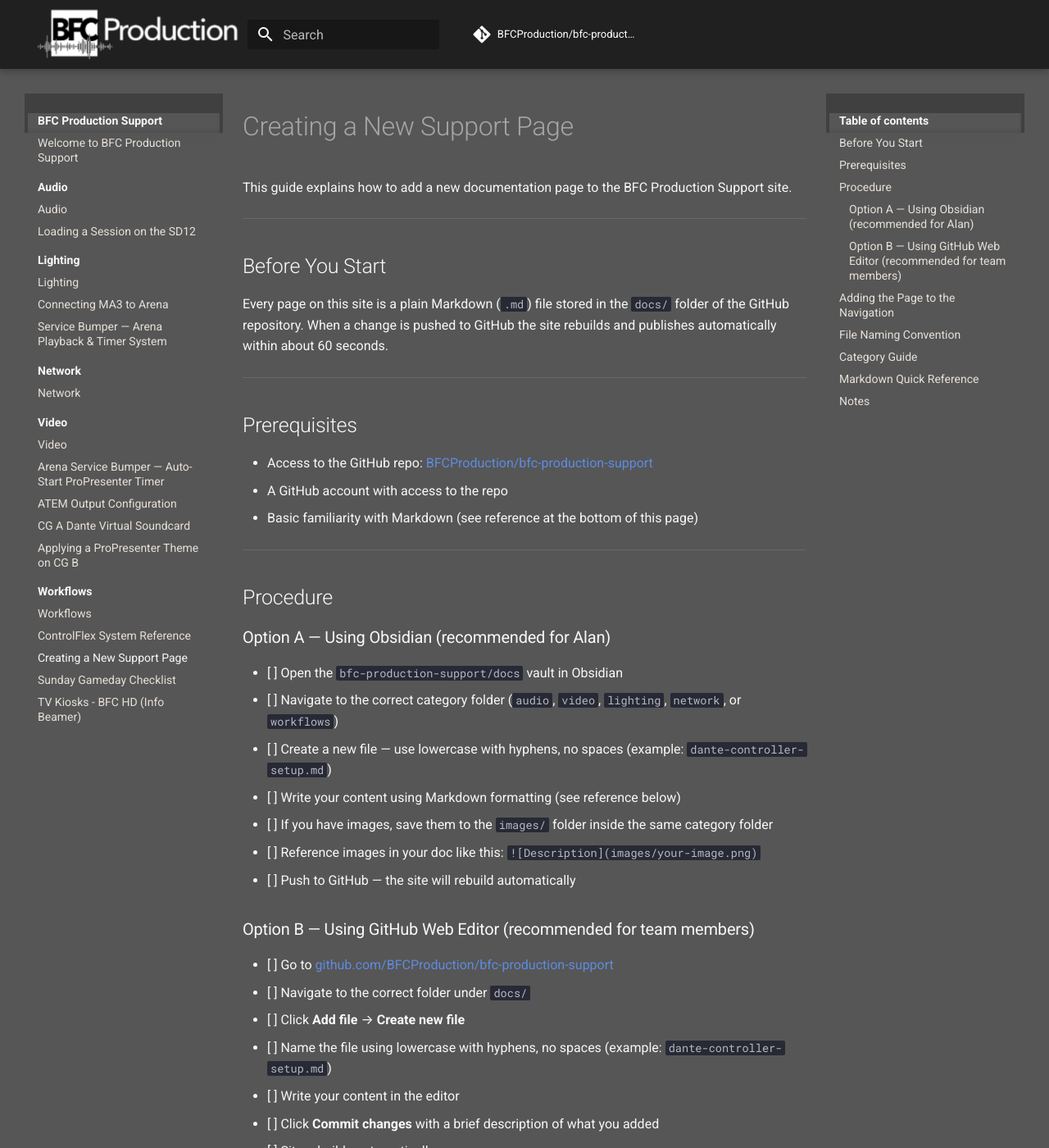
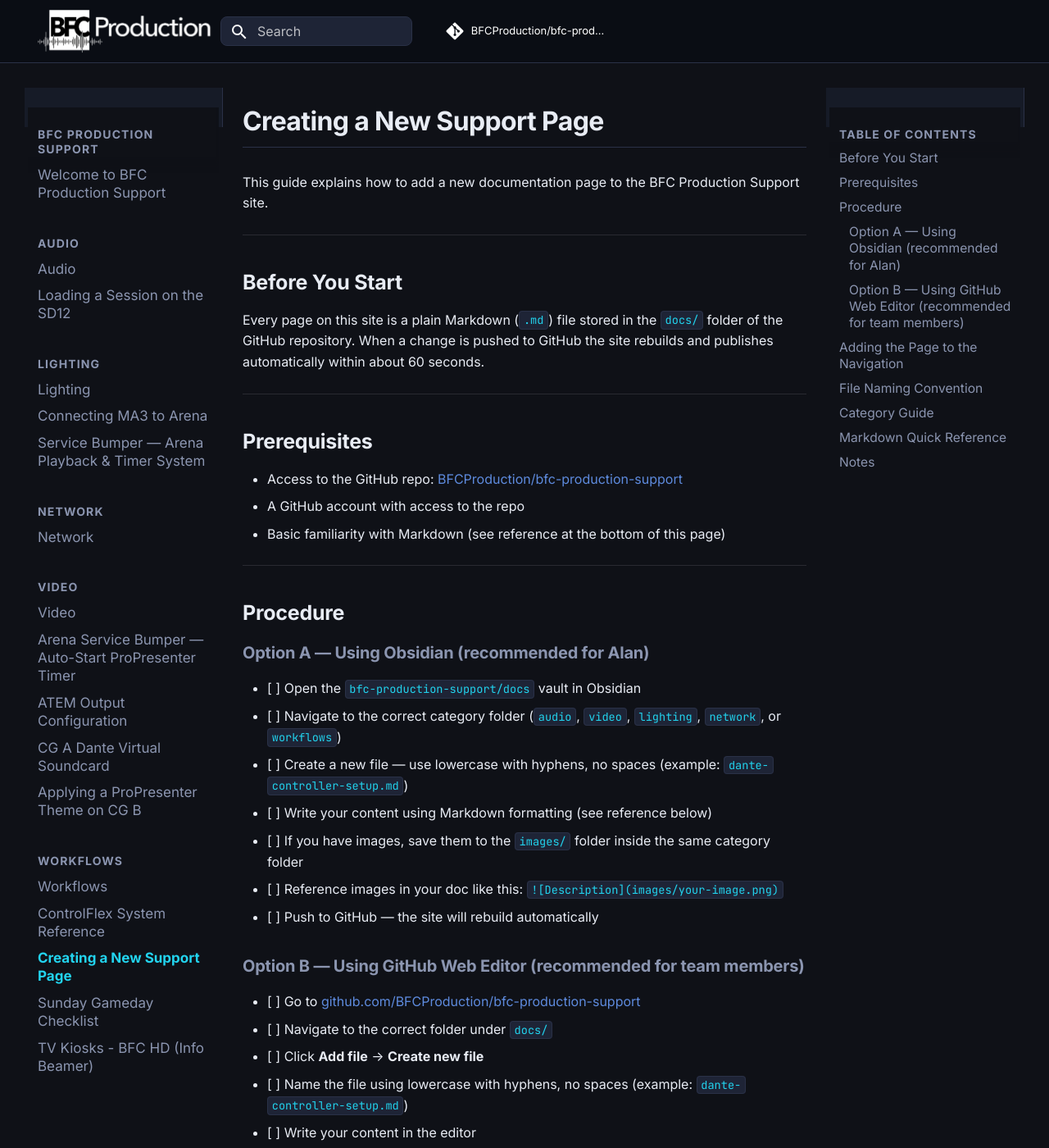
Before and after one commit to BFCProduction/bfc-production-support, an MkDocs documentation site: the page built from docs/workflows/creating-a-new-support-page.md, in a window 1280 px wide and 1400 px high. Shown: the whole window at 82% size. Built offline with MkDocs 1.6.1 and Material for MkDocs 9.7.7, drawn with Linux system fonts in a browser that asks for light colours; comment, search, counter and statistics services are not loaded; some of the changed text lies outside the part shown.

Commit message:
modernize site theme with deep dark design and Inter/JetBrains Mono fonts
Co-Authored-By: Claude Sonnet 4.6 <noreply@anthropic.com>

```diff
--- a/docs/assets/custom.css
+++ b/docs/assets/custom.css
@@ -1,51 +1,180 @@
-/* Logo size */
+/* ── Logo ─────────────────────────────────────────────────── */
 .md-header__button.md-logo img {
-  height: 60px;
+  height: 52px;
   width: auto;
 }
 
-/* Hide redundant site title */
 .md-header__title {
   display: none;
 }
 
-/* Black header */
-.md-header {
-  background-color: #202020 !important;
+/* ── Color tokens ─────────────────────────────────────────── */
+[data-md-color-scheme="slate"] {
+  --bg-base:    #0f1117;
+  --bg-surface: #161b27;
+  --bg-raised:  #1e2436;
+  --border:     #2a3147;
+
+  --text-primary:   #e8ecf4;
+  --text-secondary: #8b95b0;
+  --accent:         #22d3ee;   /* cyan-400 */
+
+  /* MkDocs Material overrides */
+  --md-default-bg-color:      var(--bg-base);
+  --md-default-fg-color:      var(--text-primary);
+  --md-typeset-color:         var(--text-primary);
+  --md-typeset-a-color:       var(--accent);
+  --md-accent-fg-color:       var(--accent);
+  --md-nav-fg-color:          var(--text-primary);
+  --md-code-bg-color:         var(--bg-raised);
+  --md-code-fg-color:         #c9d1e3;
 }
 
-/* Main background and text */
-[data-md-color-scheme="slate"] {
-  --md-default-bg-color: #565656;
-  --md-default-fg-color: #f9f8f6;
-  --md-typeset-color: #f9f8f6;
-
-  /* Fix blue links to use palette */
-  --md-typeset-a-color: #e7e0d9;
-  --md-accent-fg-color: #e7e0d9;
-
-  /* Nav section headers */
-  --md-nav-fg-color: #f9f8f6;
+/* ── Header ───────────────────────────────────────────────── */
+.md-header {
+  background-color: #0a0d14 !important;
+  border-bottom: 1px solid var(--border);
+  box-shadow: none;
 }
 
-/* Sidebar */
+/* ── Sidebar ──────────────────────────────────────────────── */
 .md-sidebar {
-  background-color: #404040 !important;
+  background-color: var(--bg-surface) !important;
+  border-right: 1px solid var(--border);
 }
 
-/* Nav section group headers (Audio, Lighting etc.) */
+/* ── Nav labels ───────────────────────────────────────────── */
 .md-nav__title,
 .md-nav__item--section > .md-nav__link {
-  color: #f9f8f6 !important;
+  color: var(--text-secondary) !important;
+  font-size: 0.7rem;
+  font-weight: 700;
+  letter-spacing: 0.08em;
+  text-transform: uppercase;
+  padding-top: 1.2rem;
+}
+
+.md-nav__link {
+  color: var(--text-secondary) !important;
+  font-size: 0.85rem;
+  border-radius: 6px;
+  transition: color 0.15s, background 0.15s;
+}
+
+.md-nav__link:hover {
+  color: var(--text-primary) !important;
+  background: var(--bg-raised);
+}
+
+.md-nav__link--active {
+  color: var(--accent) !important;
   font-weight: 600;
 }
 
-/* Nav page links */
-.md-nav__link {
-  color: #e7e0d9 !important;
+/* ── Content area ─────────────────────────────────────────── */
+.md-content__inner {
+  max-width: 860px;
 }
 
-.md-nav__link:hover,
-.md-nav__link--active {
-  color: #f9f8f6 !important;
+.md-typeset h1 {
+  color: var(--text-primary);
+  font-weight: 700;
+  letter-spacing: -0.02em;
+  border-bottom: 1px solid var(--border);
+  padding-bottom: 0.5rem;
+  margin-bottom: 1.5rem;
 }
+
+.md-typeset h2 {
+  color: var(--text-primary);
+  font-weight: 600;
+  letter-spacing: -0.01em;
+  margin-top: 2rem;
+}
+
+.md-typeset h3 {
+  color: var(--text-secondary);
+  font-weight: 600;
+}
+
+.md-typeset a {
+  text-decoration: none;
+}
+
+.md-typeset a:hover {
+  text-decoration: underline;
+  text-decoration-color: var(--accent);
+}
+
+/* ── Code blocks ──────────────────────────────────────────── */
+.md-typeset pre > code {
+  border-radius: 8px;
+  border: 1px solid var(--border);
+  font-size: 0.82rem;
+}
+
+.md-typeset code {
+  background: var(--bg-raised);
+  border-radius: 4px;
+  padding: 0.1em 0.35em;
+  font-size: 0.85em;
+  color: var(--accent);
+  border: 1px solid var(--border);
+}
+
+/* ── Tables ───────────────────────────────────────────────── */
+.md-typeset table:not([class]) {
+  border: 1px solid var(--border);
+  border-radius: 8px;
+  overflow: hidden;
+  font-size: 0.85rem;
+}
+
+.md-typeset table:not([class]) th {
+  background: var(--bg-raised);
+  color: var(--text-secondary);
+  font-size: 0.72rem;
+  font-weight: 700;
+  letter-spacing: 0.06em;
+  text-transform: uppercase;
+  border-bottom: 1px solid var(--border);
+}
+
+.md-typeset table:not([class]) td {
+  border-top: 1px solid var(--border);
+}
+
+.md-typeset table:not([class]) tr:hover td {
+  background: var(--bg-surface);
+}
+
+/* ── Footer ───────────────────────────────────────────────── */
+.md-footer {
+  background-color: #0a0d14;
+  border-top: 1px solid var(--border);
+}
+
+.md-footer-meta {
+  background-color: #0a0d14;
+}
+
+/* ── Search ───────────────────────────────────────────────── */
+.md-search__form {
+  background: var(--bg-raised);
+  border: 1px solid var(--border);
+  border-radius: 8px;
+}
+
+.md-search__input {
+  color: var(--text-primary);
+}
+
+/* ── TOC ──────────────────────────────────────────────────── */
+.md-nav--secondary .md-nav__link {
+  font-size: 0.78rem;
+}
+
+.md-nav--secondary .md-nav__link--active {
+  border-left: 2px solid var(--accent);
+  padding-left: 0.5rem;
+}
--- a/mkdocs.yml
+++ b/mkdocs.yml
@@ -4,15 +4,22 @@ theme:
   name: material
   logo: assets/bfc-logo.png
   favicon: assets/bfc-logo.png
+  font:
+    text: Inter
+    code: JetBrains Mono
   palette:
     scheme: slate
     primary: black
-    accent: indigo
+    accent: cyan
   features:
     - navigation.sections
     - navigation.top
+    - navigation.instant
+    - navigation.footer
     - search.suggest
     - search.highlight
+    - content.code.copy
+    - toc.follow
 extra_css:
   - assets/custom.css
 plugins:
@@ -22,3 +29,9 @@ repo_url: https://github.com/BFCProduction/bfc-production-support
 repo_name: BFCProduction/bfc-production-support
 markdown_extensions:
   - attr_list
+  - admonition
+  - pymdownx.details
+  - pymdownx.superfences
+  - pymdownx.highlight:
+      anchor_linenums: true
+  - pymdownx.inlinehilite
```
